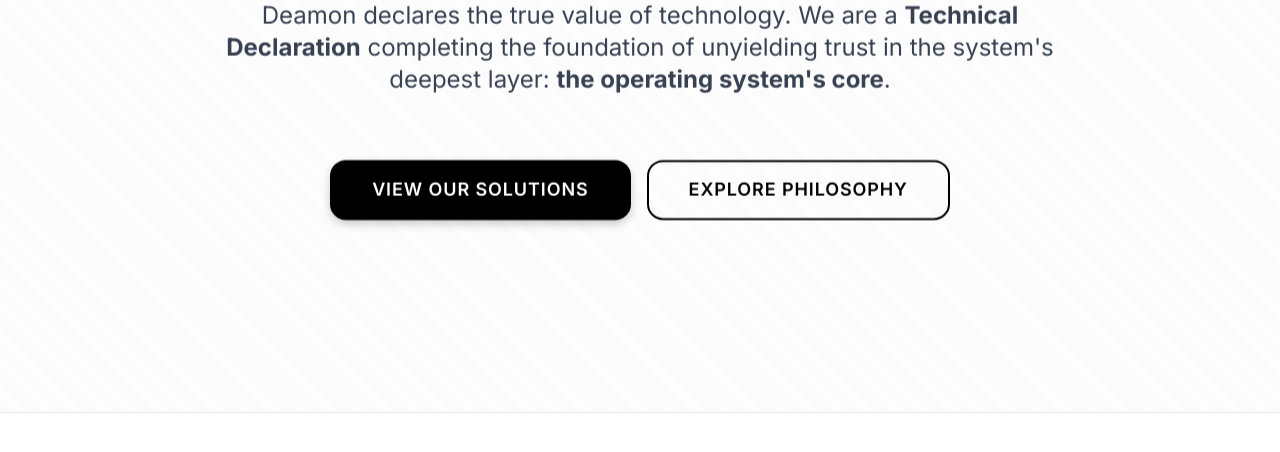
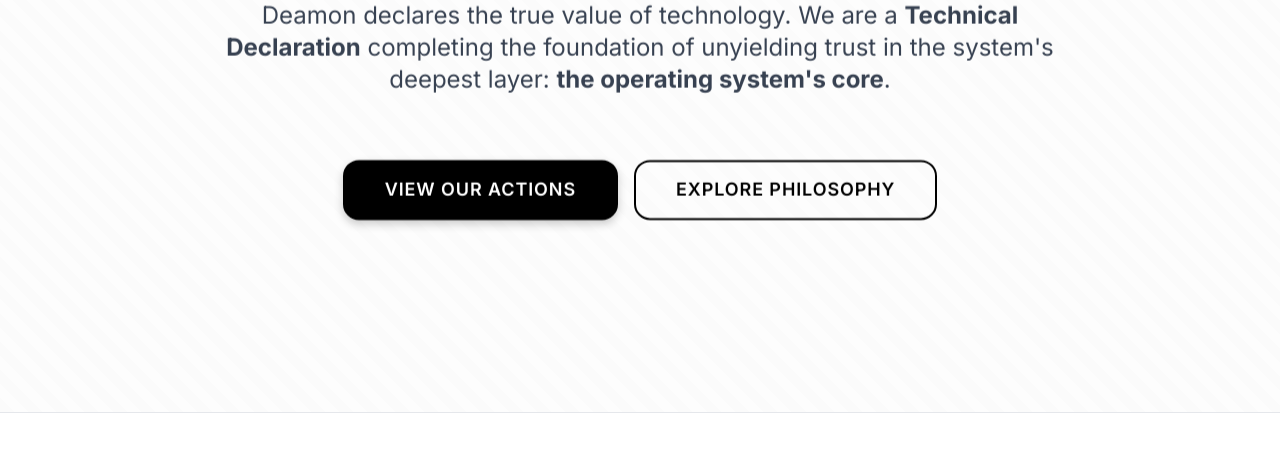
Before and after one commit to Deamonio/Deamonio.github.io, a plain HTML site: page index.html in a window 1280 px wide. Shown: the part 616-1068 px from the top of the page. Drawn offline with nearby package versions, Linux system fonts and the light colour scheme.

Commit message:
Change CTA button text from 'SOLUTIONS' to 'ACTIONS'

```diff
--- a/index.html
+++ b/index.html
@@ -657,7 +657,7 @@
             <!-- CTA Buttons -->
             <div class="flex flex-col sm:flex-row justify-center space-y-4 sm:space-y-0 sm:space-x-4 scroll-reveal" style="transition-delay: 0.4s;">
                 <a href="#solutions" class="px-10 py-3.5 rounded-2xl text-lg font-semibold cta-primary uppercase">
-                    VIEW OUR SOLUTIONS
+                    VIEW OUR ACTIONS
                 </a>
                 <a href="#philosophy" class="px-10 py-3.5 rounded-2xl text-lg font-semibold cta-secondary uppercase">
                     EXPLORE PHILOSOPHY
```
